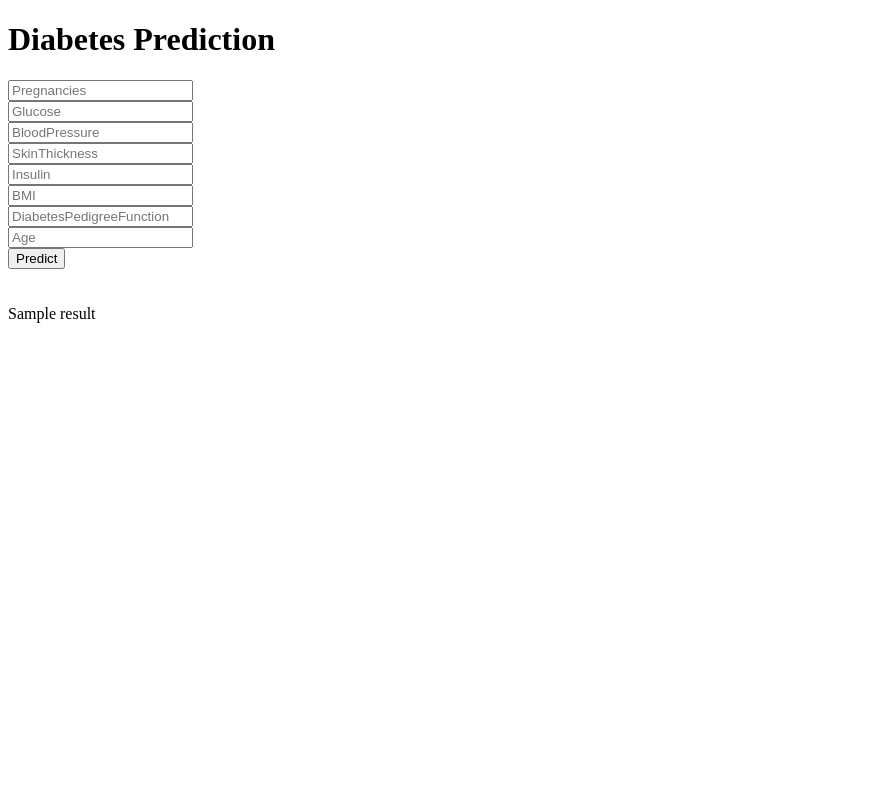
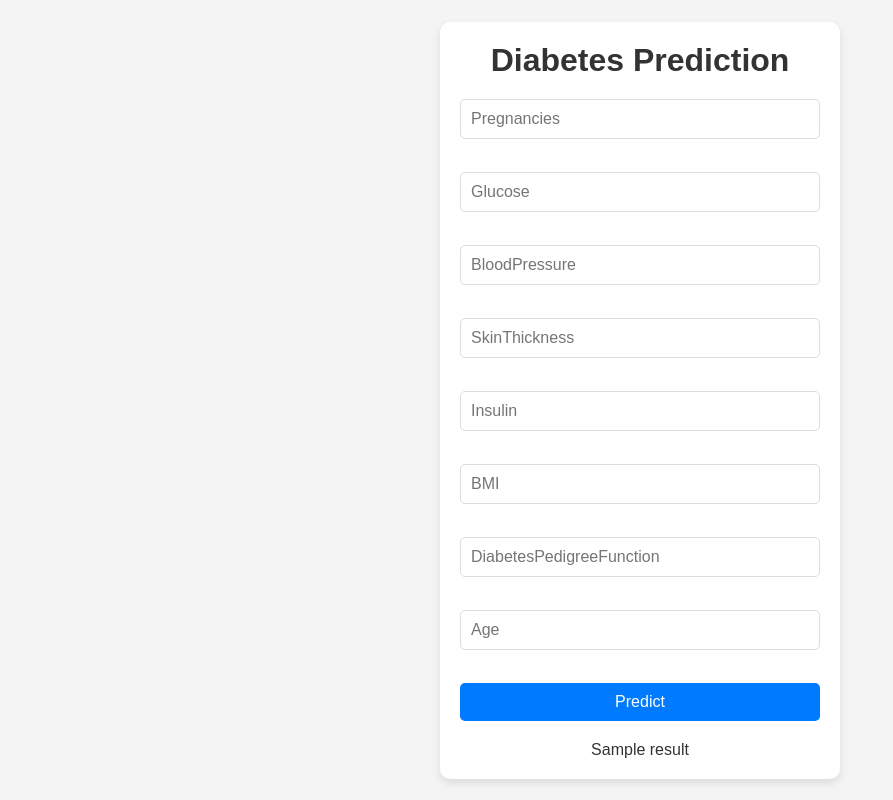
Before and after one commit to Vedant22AIDS/Diabetes-Prediction, a Flask app: template templates/home.html in a window 1280 px wide. Shown: the whole page, without its empty margins (0-893 px from the left). Run offline with Flask 3, Linux system fonts and the light colour scheme; the template is opened without the code that fills it: most values are stand-ins (such as "Sample title", 1, 10 or a date in 2020); parts of the project's set-up code (start-up, migrations or seed data) failed here and were passed over.

Commit message:
Update home.html

```diff
--- a/templates/home.html
+++ b/templates/home.html
@@ -1,15 +1,103 @@
 <!DOCTYPE html>
-<html >
+<html lang="en">
 <head>
   <meta charset="UTF-8">
-  <title>ML API</title>
+  <meta name="viewport" content="width=device-width, initial-scale=1.0">
+  <title>ML API - Diabetes Prediction</title>
+  <style>
+    /* Global styles */
+    * {
+      margin: 0;
+      padding: 0;
+      box-sizing: border-box;
+      font-family: Arial, sans-serif;
+    }
 
+    body {
+      display: flex;
+      justify-content: center;
+      align-items: center;
+      min-height: 100vh;
+      background: #f4f4f4;
+    }
+
+    .login {
+      background: #fff;
+      padding: 20px;
+      border-radius: 10px;
+      box-shadow: 0 4px 8px rgba(0, 0, 0, 0.1);
+      width: 100%;
+      max-width: 400px;
+    }
+
+    h1 {
+      text-align: center;
+      color: #333;
+      margin-bottom: 20px;
+    }
+
+    form {
+      display: flex;
+      flex-direction: column;
+    }
+
+    input[type="text"] {
+      padding: 10px;
+      margin-bottom: 15px;
+      border: 1px solid #ddd;
+      border-radius: 5px;
+      font-size: 16px;
+      width: 100%;
+    }
+
+    input[type="text"]:focus {
+      border-color: #007bff;
+      outline: none;
+    }
+
+    button {
+      padding: 10px;
+      background-color: #007bff;
+      color: white;
+      border: none;
+      border-radius: 5px;
+      font-size: 16px;
+      cursor: pointer;
+      transition: background-color 0.3s ease;
+    }
+
+    button:hover {
+      background-color: #0056b3;
+    }
+
+    .result {
+      margin-top: 20px;
+      text-align: center;
+      color: #333;
+    }
+
+    /* Responsive styles */
+    @media (max-width: 600px) {
+      .login {
+        padding: 15px;
+      }
+
+      h1 {
+        font-size: 24px;
+      }
+
+      input[type="text"], button {
+        font-size: 14px;
+        padding: 8px;
+      }
+    }
+  </style>
 </head>
 
 <body>
   <div class="login">
     <h1>Diabetes Prediction</h1>
-    <form action="{{ url_for('predict_datapoint')}}" method="post">
+    <form action="{{ url_for('predict_datapoint') }}" method="post">
       <input type="text" name="Pregnancies" placeholder="Pregnancies" required="required" /><br>
       <input type="text" name="Glucose" placeholder="Glucose" required="required" /><br>
       <input type="text" name="BloodPressure" placeholder="BloodPressure" required="required" /><br>
@@ -18,18 +106,12 @@
       <input type="text" name="BMI" placeholder="BMI" required="required" /><br>
       <input type="text" name="DiabetesPedigreeFunction" placeholder="DiabetesPedigreeFunction" required="required" /><br>
       <input type="text" name="Age" placeholder="Age" required="required" /><br>
-
-
       <button type="submit" class="btn btn-primary btn-block btn-large">Predict</button>
     </form>
-<body>
 
-   <br>
-   <br>
-
-
+    <div class="result">
+      {{ result }}
     </div>
- {{result}}
-
+  </div>
 </body>
 </html>
```
Lines whose indentation alone changed are shown as unchanged.
